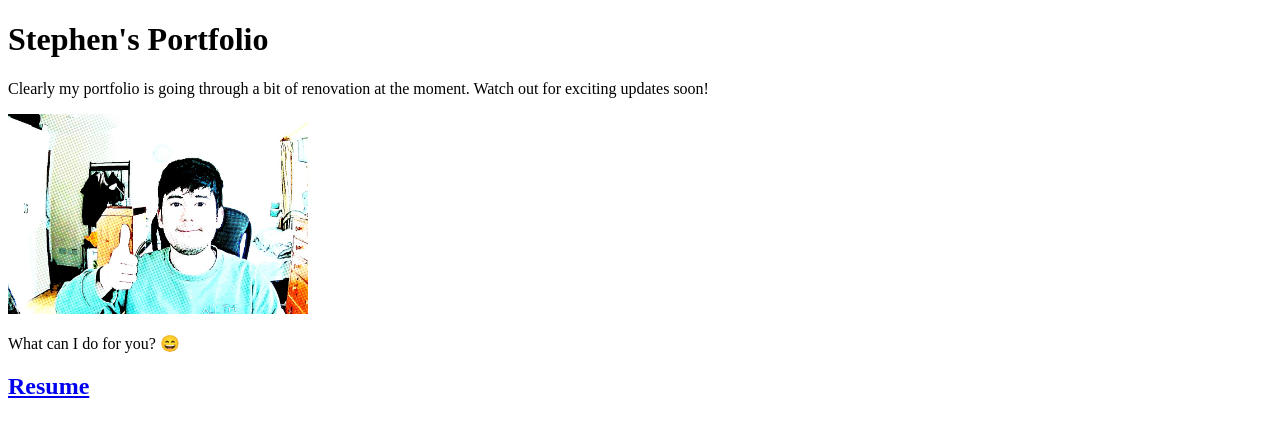
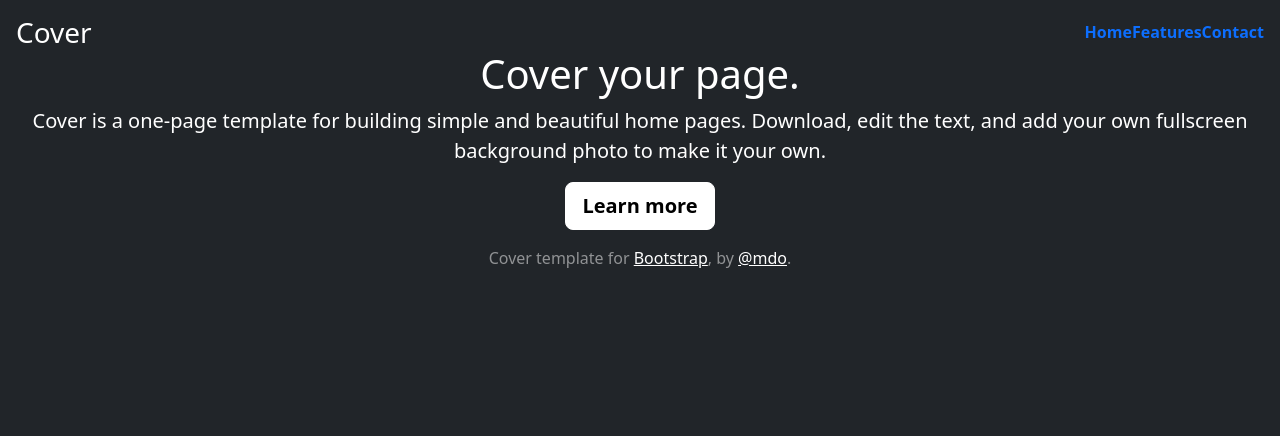
Before and after one commit to Stephman1/my-portfolio, a plain HTML site: page index.html in a window 1280 px wide. Drawn offline with nearby package versions, Linux system fonts and the light colour scheme.

Commit message:
Bootstrap Example Cover Page

```diff
--- a/index.html
+++ b/index.html
@@ -4,13 +4,32 @@
     <meta charset="UTF-8">
     <meta name="viewport" content="width=device-width, initial-scale=1.0">
     <title>My Portfolio</title>
+    <link href="https://cdn.jsdelivr.net/npm/bootstrap@5.3.3/dist/css/bootstrap.min.css" rel="stylesheet" integrity="sha384-QWTKZyjpPEjISv5WaRU9OFeRpok6YctnYmDr5pNlyT2bRjXh0JMhjY6hW+ALEwIH" crossorigin="anonymous">
 </head>
-<body>
-    <h1>Stephen's Portfolio</h1>
-    <p>Clearly my portfolio is going through a bit of renovation at the moment. Watch out for exciting updates soon!</p>
-    <img src="./assets/images/full-stack-dreamer.jpg" height="200" alt="Full Stack Dreamer" />
+<body class="d-flex h-100 text-center text-bg-dark">
+    <div class="cover-container d-flex w-100 h-100 p-3 mx-auto flex-column">
+        <header class="mb-auto">
+          <div>
+            <h3 class="float-md-start mb-0">Cover</h3>
+            <nav class="nav nav-masthead justify-content-center float-md-end">
+              <a class="nav-link fw-bold py-1 px-0 active" aria-current="page" href="#">Home</a>
+              <a class="nav-link fw-bold py-1 px-0" href="#">Features</a>
+              <a class="nav-link fw-bold py-1 px-0" href="#">Contact</a>
+            </nav>
+          </div>
+        </header>
 
-    <p>What can I do for you? &#128516</p>
-    <a href="./public/resume.html"><h2>Resume</h2></a>
+        <main class="px-3">
+          <h1>Cover your page.</h1>
+          <p class="lead">Cover is a one-page template for building simple and beautiful home pages. Download, edit the text, and add your own fullscreen background photo to make it your own.</p>
+          <p class="lead">
+            <a href="#" class="btn btn-lg btn-light fw-bold border-white bg-white">Learn more</a>
+          </p>
+        </main>
+
+        <footer class="mt-auto text-white-50">
+          <p>Cover template for <a href="https://getbootstrap.com/" class="text-white">Bootstrap</a>, by <a href="https://twitter.com/mdo" class="text-white">@mdo</a>.</p>
+        </footer>
+    </div>
 </body>
 </html>
```
